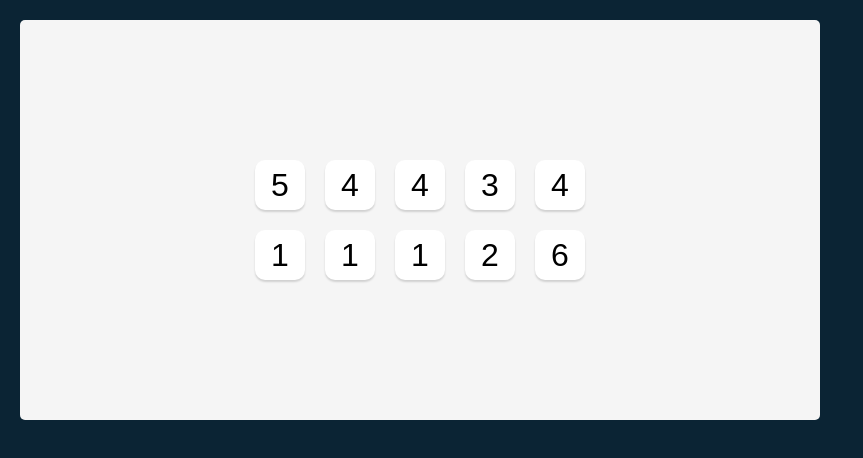
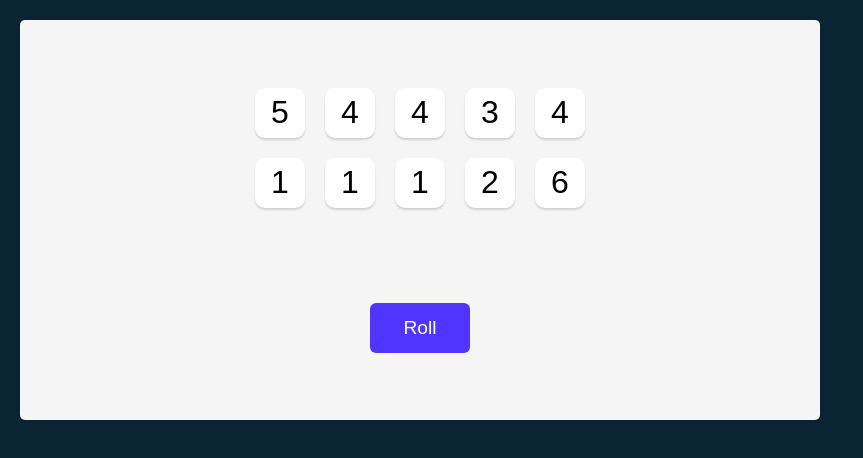
Before and after one commit to dgcuenca/Tenzies, a React (Vite) app: page / in a window 1280 px wide. Shown: the top 458 px of the page, without its empty margins (0-863 px from the left). Built offline with nearby package versions, Linux system fonts and the light colour scheme.

Commit message:
Handle key id

```diff
--- a/package.json
+++ b/package.json
@@ -10,6 +10,7 @@
     "preview": "vite preview"
   },
   "dependencies": {
+    "nanoid": "^3.3.7",
     "react": "^18.2.0",
     "react-dom": "^18.2.0"
   },
--- a/src/App.css
+++ b/src/App.css
@@ -6,7 +6,7 @@ main {
   padding: 20px;
   display: flex;
   flex-direction: column;
-  justify-content: center;
+  justify-content: space-around;
   align-items: center;
 }
 
@@ -33,3 +33,21 @@ main {
   font-size: 2rem;
   background-color: white;
 }
+
+.roll-dice {
+  height: 50px;
+  width: 100px;
+  border: none;
+  border-radius: 6px;
+  background-color: #5035FF;
+  color: white;
+  font-size: 1.2rem;
+}
+
+.roll-dice:focus {
+  outline: none;
+}
+
+.roll-dice:active {
+  box-shadow: inset 5px 5px 10px -3px rgba(0, 0, 0, 0.7);
+}
--- a/src/App.jsx
+++ b/src/App.jsx
@@ -1,6 +1,7 @@
 import { React, useState } from 'react'
 import './App.css'
 import Die from './components/Die.jsx'
+import { nanoid } from 'nanoid'
 
 function App() {
   const [dice, setDice] = useState(() => getDiceValues())
@@ -8,18 +9,29 @@ function App() {
   function getDiceValues() {
     let diceValues = [];
     for (let i = 0; i <= 9; i++) {
-      diceValues.push(Math.ceil(Math.random() * 6)); //from 1 to 6
+      diceValues.push({
+        value: Math.ceil(Math.random() * 6),
+        isHeld: false,
+        id: nanoid()
+      });
     }
     return diceValues;
   }
 
-  const diceComponents = dice.map(die => <Die value={die} />);
+  function rollDice() {
+    setDice(getDiceValues())
+  }
+
+  const diceComponents = dice.map(die => (
+    <Die key={die.id} value={die.value} isHeld={die.isHeld} />
+  ));
 
   return (
     <main>
       <div className="dice-container">
         {diceComponents}
       </div>
+      <button className="roll-dice" onClick={rollDice}>Roll</button>
     </main>
   )
 }
--- a/src/components/Die.jsx
+++ b/src/components/Die.jsx
@@ -2,9 +2,15 @@ import React from 'react'
 import '../App.css'
 
 function Die(props) {
+  const styles = {
+    backgroundColor: props.isHeld ? "#59E391" : "white"
+  }
+
   return (
-    <div className="die-face">
-      <button className="die-num">{props.value}</button>
+    <div className="die-face" style={styles}>
+      <button className="die-num" style={styles}>
+        {props.value}
+      </button>
     </div>
   )
 }
```
Also changed, not shown: 1 other file (tests, documents, lock files or other folders).
